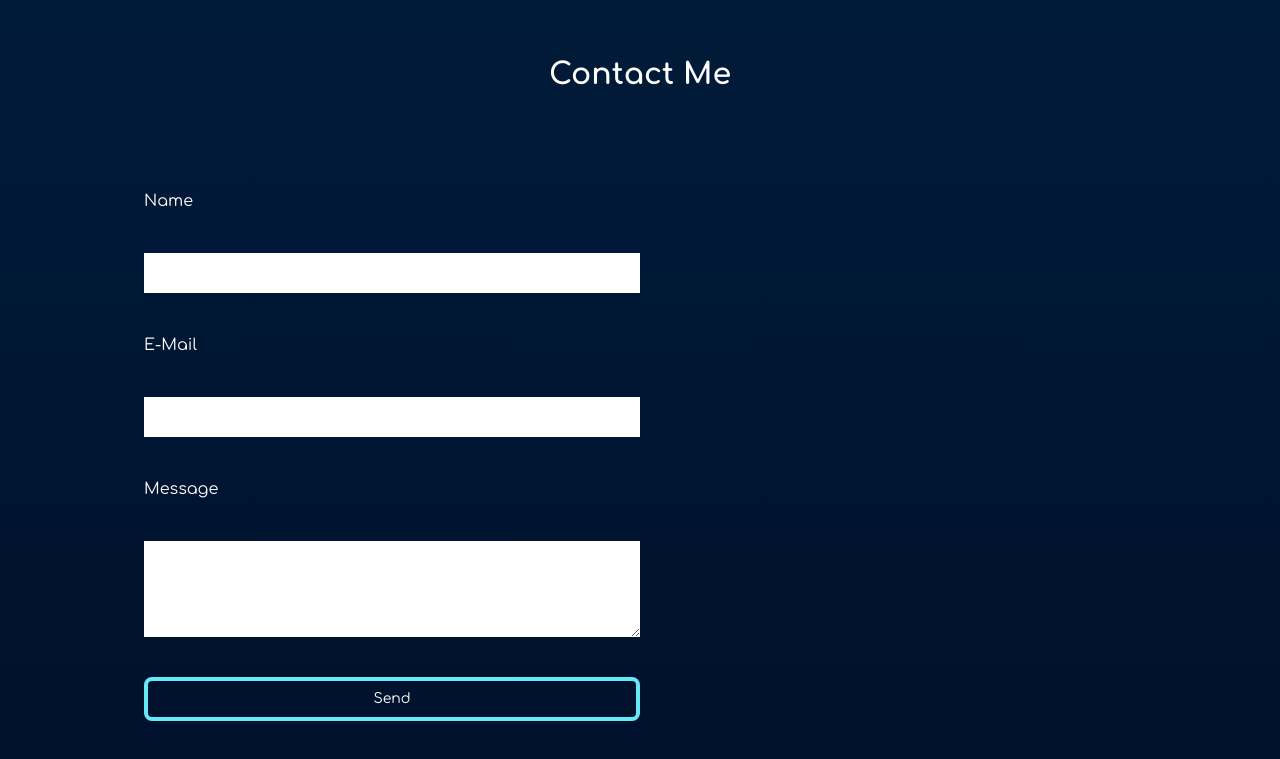
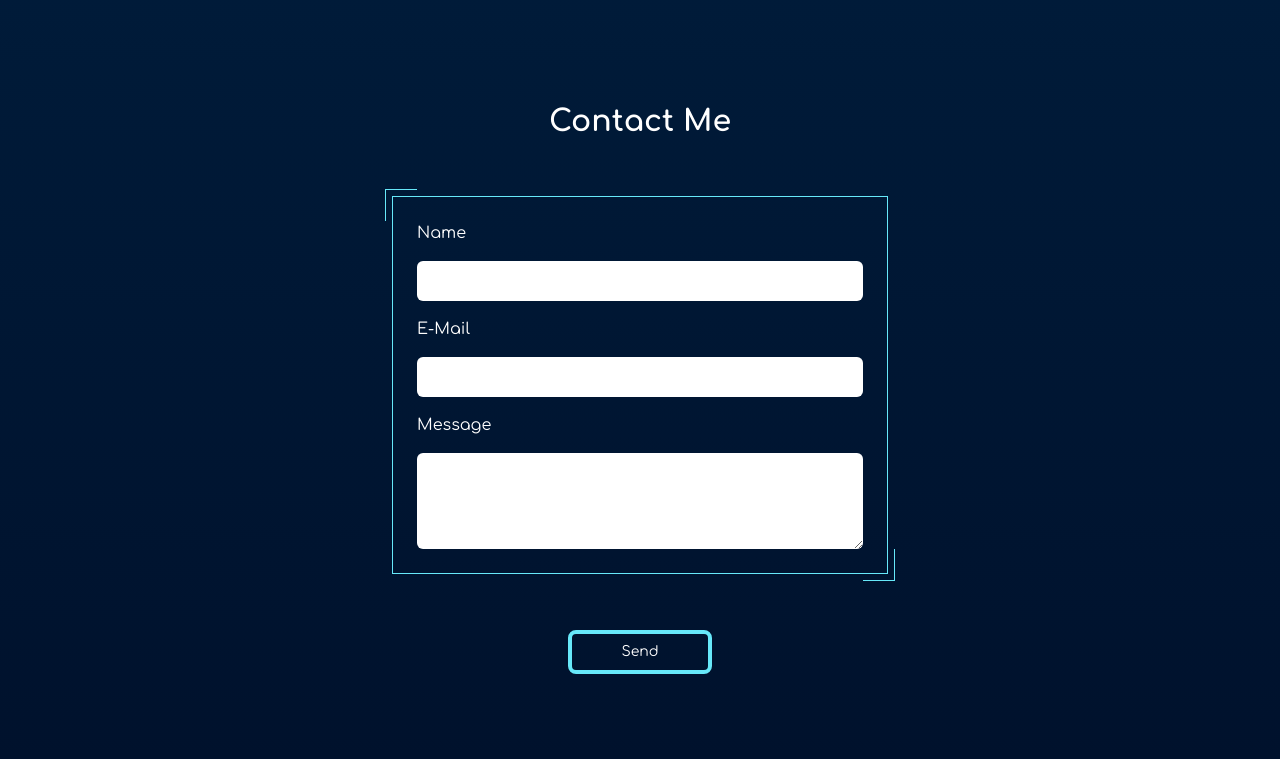
Before and after one commit to sanberkHax/sanberk.dev, a Next.js app: page / in a window 1280 px wide. Shown: the part 4755-5514 px from the top of the page. Built offline with nearby package versions, Linux system fonts and the light colour scheme.

Commit message:
Fix contact form styles

```diff
--- a/src/components/Contact.tsx
+++ b/src/components/Contact.tsx
@@ -3,7 +3,7 @@ import { Typography } from './Typography';
 
 export const Contact = () => {
   return (
-    <section className="flex gap-10 sm:gap-24 flex-col justify-center items-center min-h-screen w-full text-white sm">
+    <section className="flex gap-8 sm:gap-14 flex-col justify-center items-center min-h-screen w-full text-white sm">
       <Typography variant="h2" bold>
         Contact Me
       </Typography>
--- a/src/components/ContactForm.tsx
+++ b/src/components/ContactForm.tsx
@@ -1,11 +1,12 @@
 import { motion } from 'framer-motion';
 import { Button } from './Button';
+import { Card } from './Card';
 
 export const ContactForm = () => {
   return (
     <form
       name="contact-form"
-      className="flex flex-col gap-10 justify-center w-full text-black"
+      className="flex flex-col gap-14 justify-center items-center w-full text-black"
       data-netlify-honeypot="bot-field"
       data-netlify="true"
     >
@@ -15,10 +16,8 @@ export const ContactForm = () => {
           Don’t fill this out: <input name="bot-field" />
         </label>
       </p>
-      <label htmlFor="name" className="text-white">
-        Name
-      </label>
-      <motion.input
+      <Card className="w-full  md:w-1/2 flex flex-col gap-12">
+        <motion.div
           initial={{ opacity: 0, x: -200 }}
           whileInView={{ opacity: 1, x: 0 }}
           transition={{
@@ -27,16 +26,20 @@ export const ContactForm = () => {
             duration: 0.6,
             delay: 0.2,
           }}
+          className="flex flex-col w-full gap-4 z-10"
           viewport={{ once: true }}
-        className="w-1/2 h-10 px-2"
+        >
+          <label htmlFor="name" className="text-white">
+            Name
+          </label>
+          <input
+            className="h-10 px-2 rounded-md"
             type="text"
             name="name"
             required
           />
-      <label htmlFor="email" className="text-white">
-        E-Mail
-      </label>
-      <motion.input
+        </motion.div>
+        <motion.div
           initial={{ opacity: 0, x: -200 }}
           whileInView={{ opacity: 1, x: 0 }}
           transition={{
@@ -45,16 +48,20 @@ export const ContactForm = () => {
             duration: 0.6,
             delay: 0.3,
           }}
+          className="flex flex-col w-full gap-4 z-10"
           viewport={{ once: true }}
-        className="w-1/2 h-10 px-2"
+        >
+          <label htmlFor="email" className="text-white">
+            E-Mail
+          </label>
+          <input
+            className="h-10 px-2 rounded-md"
             name="email"
             type="email"
             required
           />
-      <label htmlFor="message" className="text-white">
-        Message
-      </label>
-      <motion.textarea
+        </motion.div>
+        <motion.div
           initial={{ opacity: 0, x: -200 }}
           whileInView={{ opacity: 1, x: 0 }}
           transition={{
@@ -64,11 +71,19 @@ export const ContactForm = () => {
             delay: 0.4,
           }}
           viewport={{ once: true }}
-        className="w-1/2 h-24 px-2"
+          className="flex flex-col w-full gap-4 z-10"
+        >
+          <label htmlFor="message" className="text-white">
+            Message
+          </label>
+          <motion.textarea
+            className="h-24 p-2 rounded-md"
             name="message"
             required
           />
-      <Button variant="sm" className="w-1/2">
+        </motion.div>
+      </Card>
+      <Button variant="sm" className="w-36">
         Send
       </Button>
     </form>
--- a/src/components/Project.tsx
+++ b/src/components/Project.tsx
@@ -16,10 +16,12 @@ export const Project = ({ title, description, image, alt, page }: Props) => {
   return (
     <div className="flex-1 flex flex-col gap-10 items-center my-10">
       <Card>
-        <Typography variant="h3" bold className="text-[#00E0FF]">
+        <Typography variant="h3" bold className="text-[#00E0FF] z-10">
           {title}
         </Typography>
-        <Typography variant="body">{description}</Typography>
+        <Typography variant="body" className="z-10">
+          {description}
+        </Typography>
         <div className="flex justify-center items-center">
           <Image src={`/${image}`} width={500} height={300} alt={alt} />
         </div>
```
Lines whose indentation alone changed are shown as unchanged.
